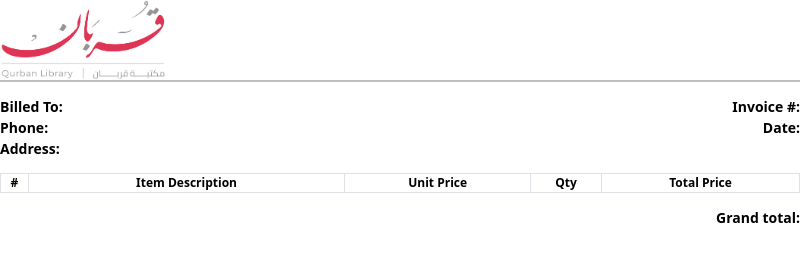
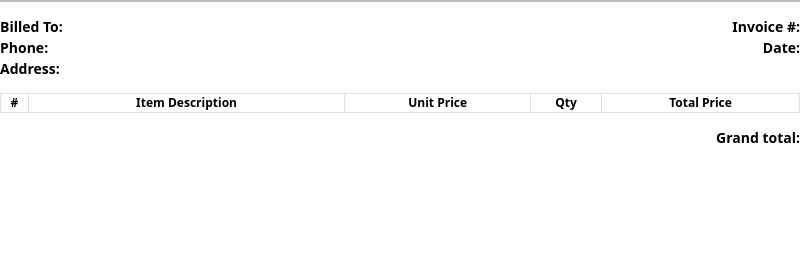
Before and after one commit to Ja3farMortada/pos-electron, an Electron app: page assets/print.html in a window 800 px wide. Drawn offline with nearby package versions, Linux system fonts and the light colour scheme; no server answers.

Commit message:
update version

```diff
--- a/assets/print.html
+++ b/assets/print.html
@@ -16,7 +16,7 @@
         <div class="header primary">
             <div class="row d-flex justify-content-between wrapper">
                 <div class="col-7">
-                    <img src="logo.png" height="80px" />
+                    <!-- <img src="logo.png" height="80px" /> -->
                 </div>
                 <div class="col-5 text-end">
                     <!-- <p>
--- a/package.json
+++ b/package.json
@@ -1,6 +1,6 @@
 {
     "name": "angular-pos",
-    "version": "1.0.2",
+    "version": "1.0.3",
     "description": "Angular POS",
     "main": "main.js",
     "scripts": {
```
